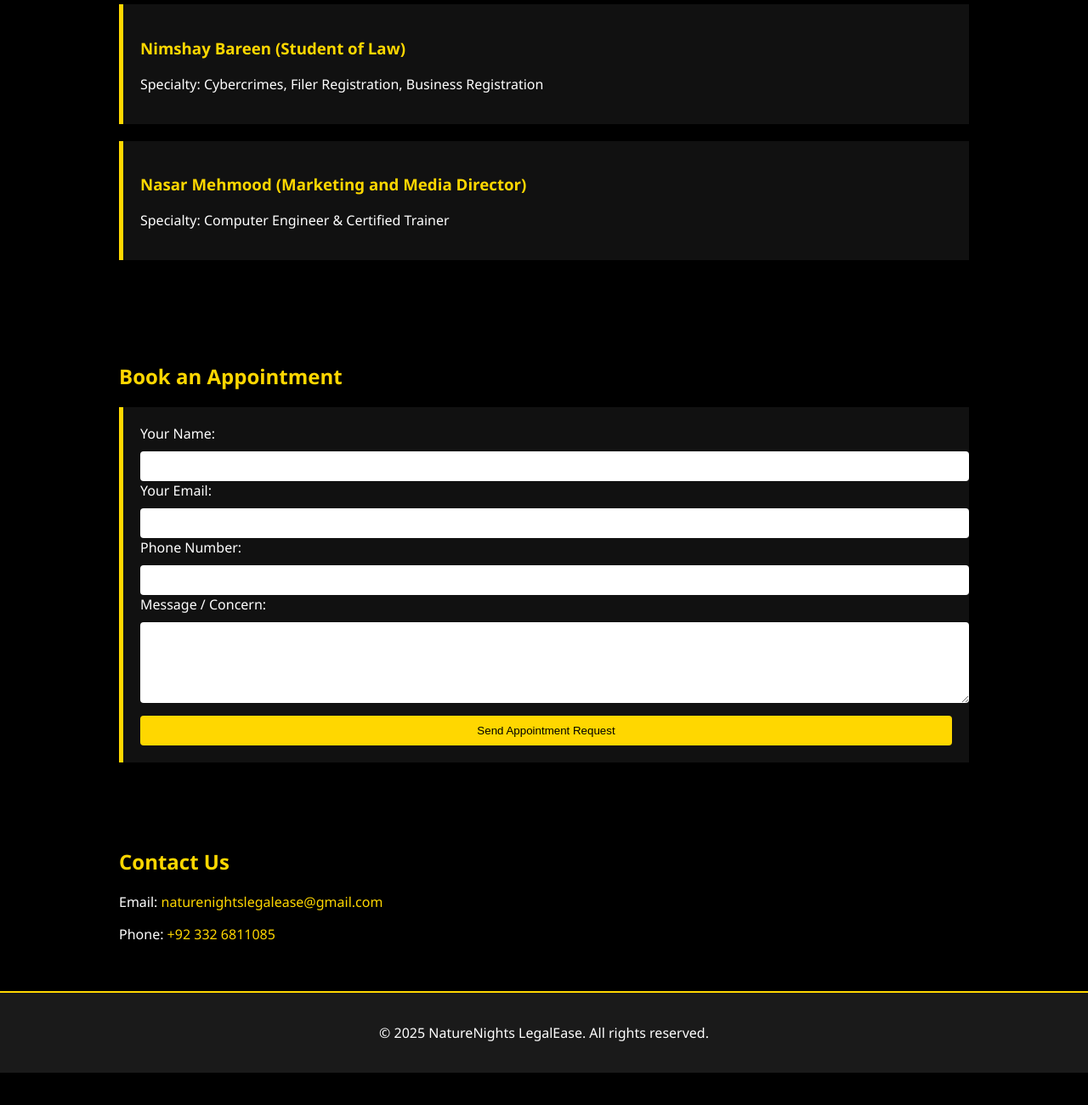
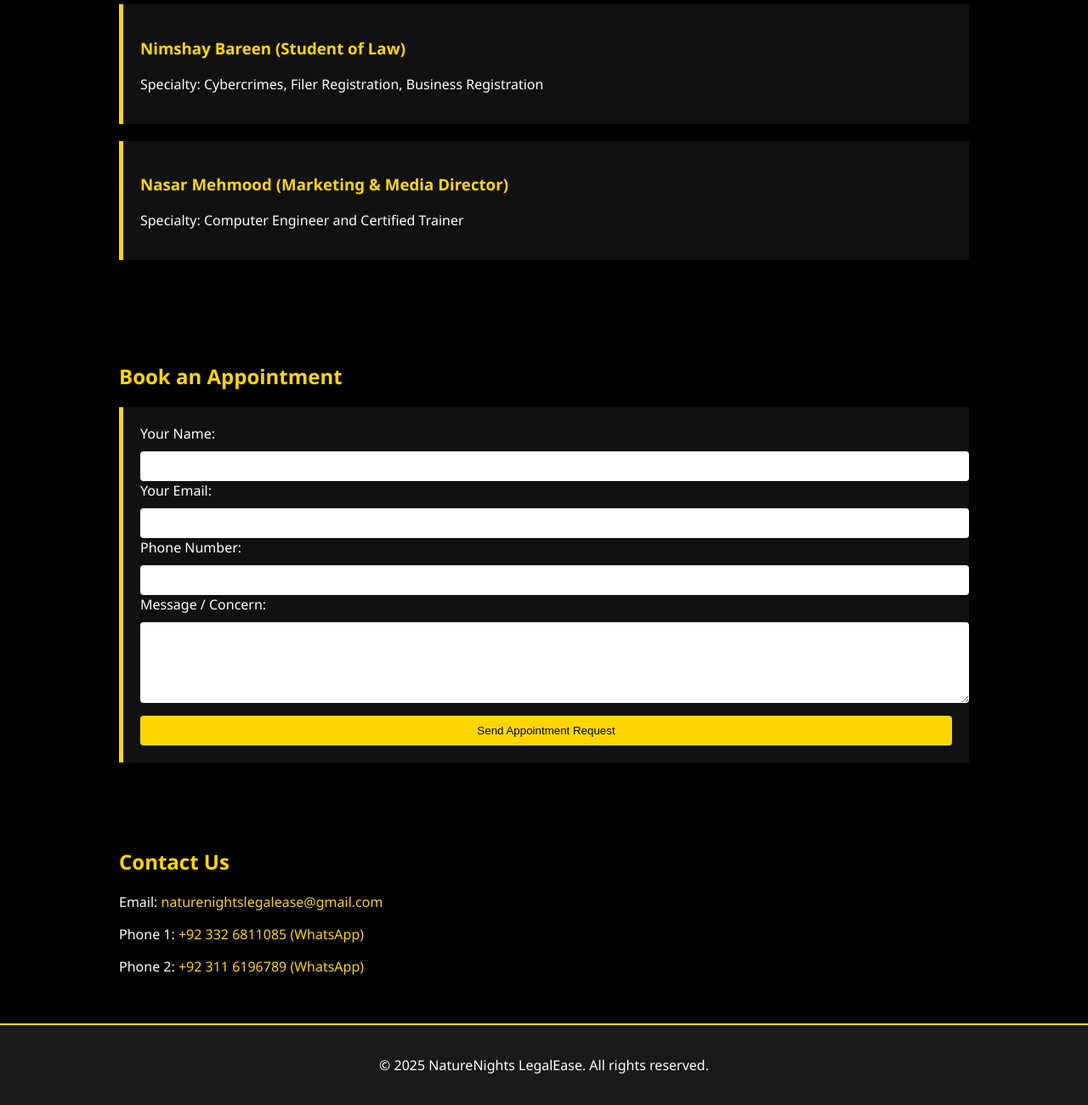
Before and after one commit to NatureNightsLegalEase/NatureNights-LegalEase-, a plain HTML site: page index.html in a window 1280 px wide. Shown: the part 1253-2553 px from the top of the page at 85% size. Before the commit the page ends 2515 px from the top, so only its background shows below. Drawn offline with Linux system fonts and the light colour scheme.

Commit message:
Update index.html

```diff
--- a/index.html
+++ b/index.html
@@ -1,8 +1,8 @@
 <!DOCTYPE html>
 <html lang="en">
 <head>
-  <meta charset="UTF-8" />
-  <meta name="viewport" content="width=device-width, initial-scale=1.0"/>
+    <meta charset="UTF-8">
+    <meta name="viewport" content="width=device-width, initial-scale=1.0">
     <title>NatureNights LegalEase</title>
     <style>
         body {
@@ -122,8 +122,8 @@
         </div>
 
         <div class="team-member">
-      <h3>Nasar Mehmood (Marketing and Media Director)</h3>
-      <p>Specialty: Computer Engineer & Certified Trainer</p>
+            <h3>Nasar Mehmood (Marketing & Media Director)</h3>
+            <p>Specialty: Computer Engineer and Certified Trainer</p>
         </div>
     </section>
 
@@ -149,7 +149,8 @@
     <section id="contact">
         <h2>Contact Us</h2>
         <p>Email: <a href="mailto:naturenightslegalease@gmail.com">naturenightslegalease@gmail.com</a></p>
-    <p>Phone: <a href="tel:+923326811085">+92 332 6811085</a></p>
+        <p>Phone 1: <a href="https://wa.me/923326811085" target="_blank">+92 332 6811085 (WhatsApp)</a></p>
+        <p>Phone 2: <a href="https://wa.me/923116196789" target="_blank">+92 311 6196789 (WhatsApp)</a></p>
     </section>
 
     <footer>
@@ -159,6 +160,5 @@
     <a href="https://wa.me/923326811085" class="whatsapp-button" title="Chat on WhatsApp">
         💬
     </a>
-
 </body>
 </html>
```
Lines whose indentation alone changed are shown as unchanged.
